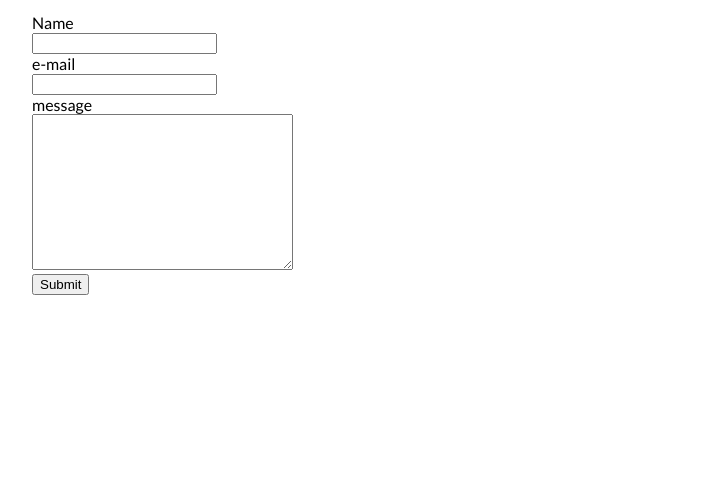
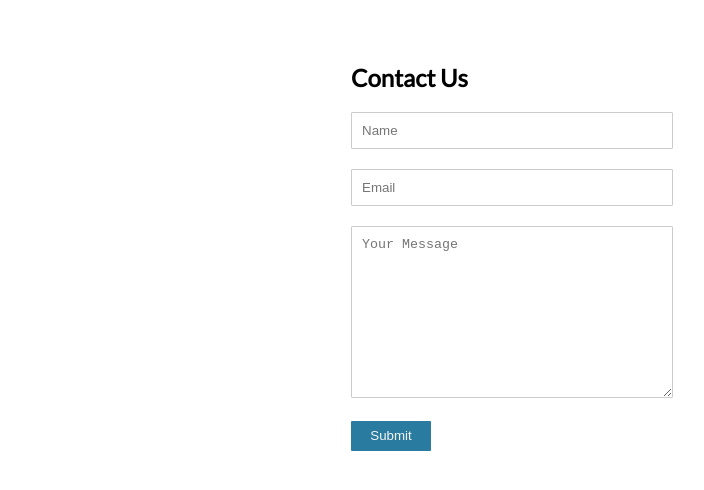
Before and after one commit to sugaya24/wadp, a plain HTML site: page weekly-assignment-1/contact.html in a window 1280 px wide. Shown: the part 114-604 px from the top of the page, without its empty margins (128-832 px from the left). Drawn offline with Linux system fonts and the light colour scheme.

Commit message:
Mod: form sytle

```diff
--- a/weekly-assignment-1/contact.html
+++ b/weekly-assignment-1/contact.html
@@ -28,6 +28,40 @@
     header li:last-child {
       border-right: none;
     }
+    .form {
+      background-color: #fff;
+      width: 500px;
+      margin: 0 auto;
+      padding: 20px 0;
+      border-radius: 10px;
+    }
+    .form .container {
+      width: 322px;
+      padding: 10px;
+      margin: 0 auto;
+    }
+    input {
+      width: 300px;
+      padding: 10px;
+      margin-bottom: 20px;
+      border: 1px solid #ccc;
+      border-radius: 1px;
+    }
+    textarea {
+      width: 300px;
+      padding: 10px;
+      margin-bottom: 20px;
+      border: 1px solid #ccc;
+      border-radius: 1px;
+    }
+    button {
+      background-color: #297ca0;
+      color: whitesmoke;
+      border: none;
+      border-radius: 1px;
+      width: 80px;
+      height: 30px;
+    }
   </style>
   <body>
     <header>
@@ -42,23 +76,31 @@
     </header>
 
     <main>
+      <div class="form">
+        <div class="container">
+          <h2>Contact Us</h2>
           <form action="">
             <div>
-          <div>Name</div>
-          <input type="text" />
+              <input type="text" placeholder="Name" />
             </div>
             <div>
-          <div>e-mail</div>
-          <input type="text" />
+              <input type="text" placeholder="Email" />
             </div>
             <div>
-          <div>message</div>
-          <textarea name="" id="" cols="30" rows="10"></textarea>
+              <textarea
+                name=""
+                id=""
+                cols="30"
+                rows="10"
+                placeholder="Your Message"
+              ></textarea>
             </div>
             <div>
               <button>Submit</button>
             </div>
           </form>
+        </div>
+      </div>
     </main>
   </body>
 </html>
```
Lines whose indentation alone changed are shown as unchanged.
